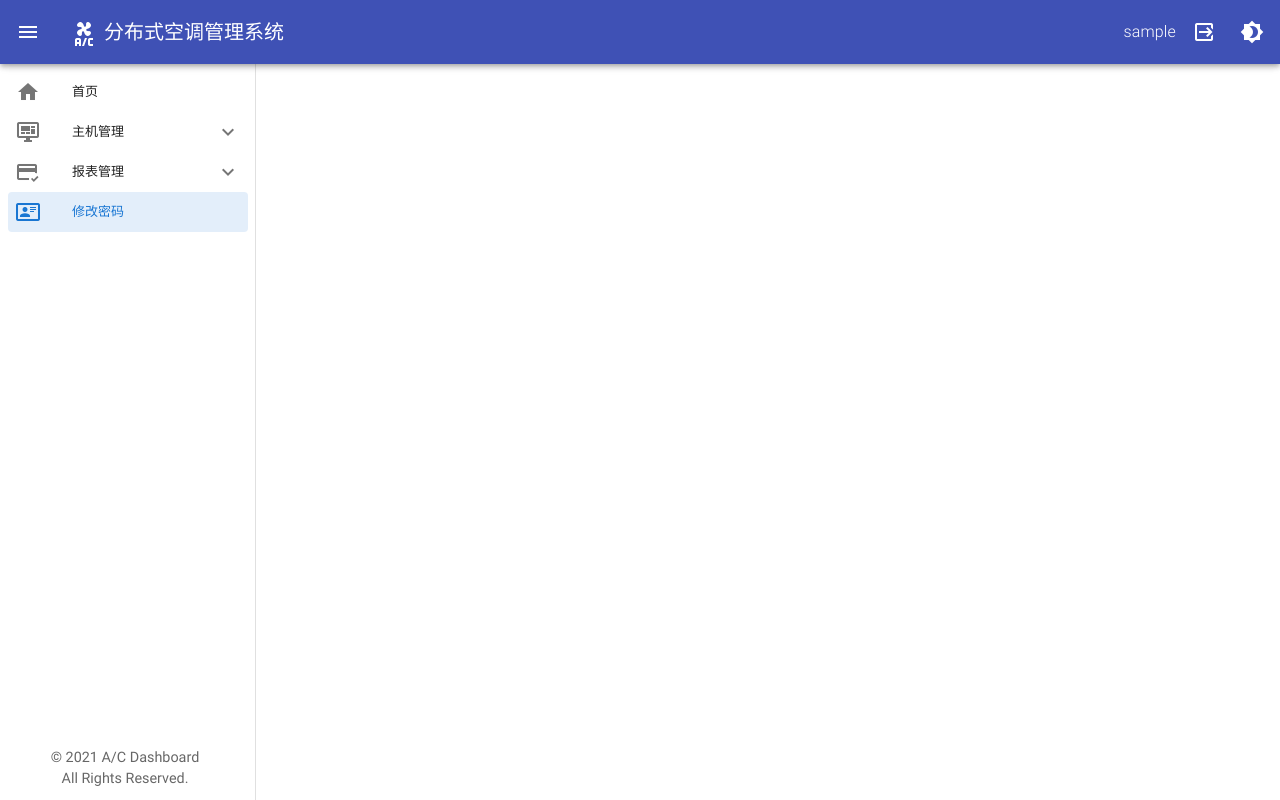
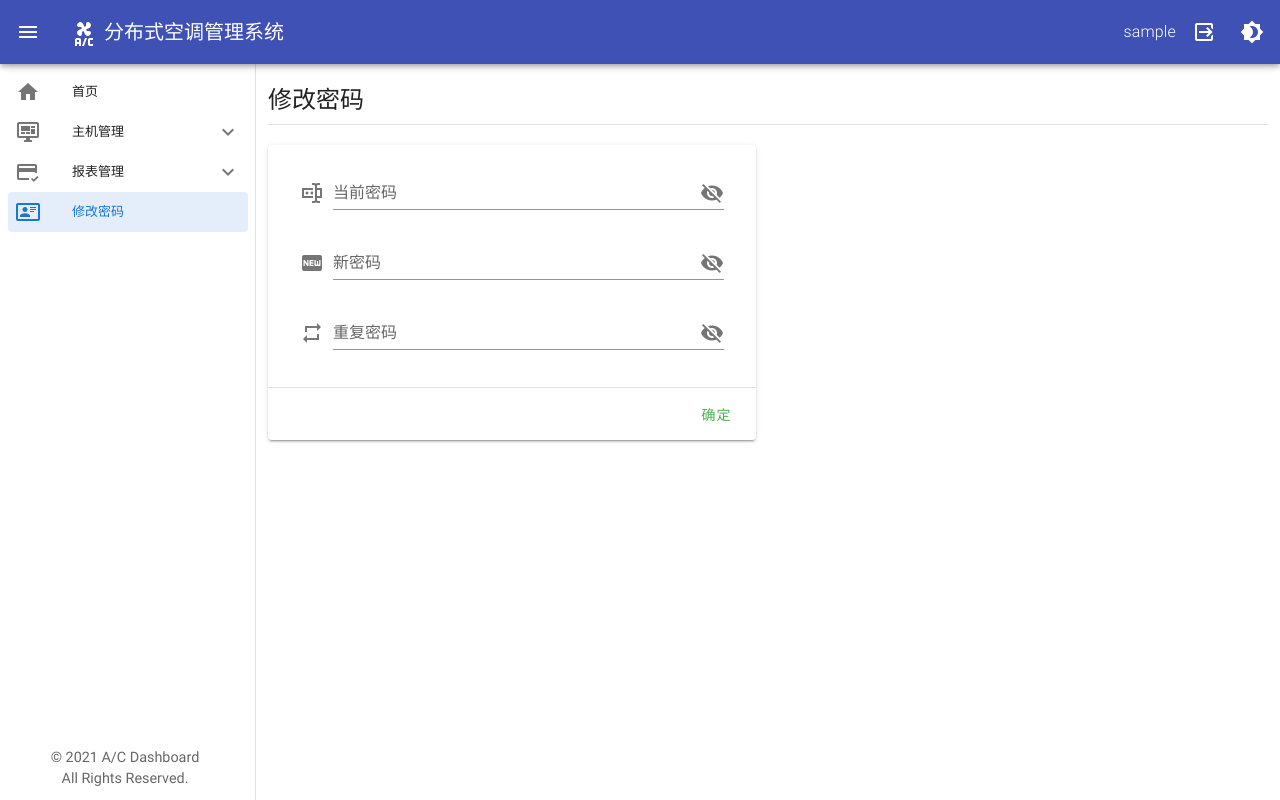
Before and after one commit to PotatoChipsNinja/AC-Dashboard, a Vue app: page /passwd in a window 1280 px wide. Built offline with nearby package versions, Linux system fonts and the light colour scheme; sample sign-in values are in the browser's storage.

Commit message:
add page of passwd

```diff
--- a/src/router/index.js
+++ b/src/router/index.js
@@ -4,6 +4,7 @@ import Login from '../views/Login.vue'
 import Home from '../views/Home.vue'
 import Status from '../views/Status.vue'
 import Monitor from '../views/Monitor.vue'
+import Passwd from '../views/Passwd.vue'
 
 Vue.use(VueRouter)
 
@@ -23,6 +24,10 @@ const routes = [
   {
     path: '/monitor',
     component: Monitor
+  },
+  {
+    path: '/passwd',
+    component: Passwd
   }
 ]
 
--- /dev/null
+++ b/src/views/Passwd.vue
@@ -0,0 +1,126 @@
+<template>
+  <v-container>
+    <div class="text-h5 my-2">修改密码</div>
+    <v-divider></v-divider>
+    <v-row class="mt-2">
+      <v-col style="max-width: 32rem">
+        <v-card>
+          <v-card-text class="px-8">
+            <v-text-field
+              v-model="input.old"
+              prepend-icon="mdi-form-textbox-password"
+              :append-icon="show.old ? 'mdi-eye' : 'mdi-eye-off'"
+              :type="show.old ? 'text' : 'password'"
+              @click:append="show.old = !show.old"
+              label="当前密码"
+              :error-messages="errMsg.old"
+              @input="errMsg.old = ''"
+              clearable
+            ></v-text-field>
+
+            <v-text-field
+              v-model="input.new"
+              prepend-icon="mdi-new-box"
+              :append-icon="show.new ? 'mdi-eye' : 'mdi-eye-off'"
+              :type="show.new ? 'text' : 'password'"
+              @click:append="show.new = !show.new"
+              label="新密码"
+              :error-messages="errMsg.new"
+              @input="errMsg.new = ''"
+              clearable
+            ></v-text-field>
+
+            <v-text-field
+              v-model="input.repeat"
+              prepend-icon="mdi-repeat"
+              :append-icon="show.repeat ? 'mdi-eye' : 'mdi-eye-off'"
+              :type="show.repeat ? 'text' : 'password'"
+              @click:append="show.repeat = !show.repeat"
+              label="重复密码"
+              :error-messages="errMsg.repeat"
+              @input="errMsg.repeat = ''"
+              clearable
+            ></v-text-field>
+          </v-card-text>
+
+          <v-divider></v-divider>
+
+          <v-card-actions>
+            <v-spacer></v-spacer>
+            <v-btn text color="success" :loading="loading" @click="apply">
+              确定
+            </v-btn>
+          </v-card-actions>
+        </v-card>
+
+        <v-snackbar v-model="snackbar" bottom color="primary" text>
+          密码修改成功
+          <template v-slot:action="{ attrs }">
+            <v-btn
+              color="success"
+              text
+              v-bind="attrs"
+              @click="snackbar = false"
+            >
+              关闭
+            </v-btn>
+          </template>
+        </v-snackbar>
+      </v-col>
+    </v-row>
+  </v-container>
+</template>
+
+<script>
+  export default {
+    name: 'Passwd',
+
+    data: () => ({
+      loading: false,
+      input: {
+        old: '',
+        new: '',
+        repeat: ''
+      },
+      errMsg: {
+        old: '',
+        new: '',
+        repeat: ''
+      },
+      show: {
+        old: false,
+        new: false,
+        repeat: false
+      },
+      snackbar: false
+    }),
+
+    methods: {
+      apply: function () {
+        this.errMsg.old = ''
+        this.errMsg.new = ''
+        this.errMsg.repeat = ''
+        this.loading = true
+        if (!this.input.old) {
+          this.errMsg.old = '请输入当前密码'
+        } else if (!this.input.new) {
+          this.errMsg.new = '新密码不能为空'
+        } else if (this.input.repeat != this.input.new) {
+          this.errMsg.repeat = '两次输入的密码不一致'
+        } else {
+          // 上传新密码
+          let success = true
+          if (success) {
+            this.snackbar = true
+            this.input.old = ''
+            this.input.new = ''
+            this.input.repeat = ''
+          } else {
+            this.errMsg.old = '密码错误'
+          }
+        }
+        this.loading = false
+      }
+    }
+  }
+</script>
```
